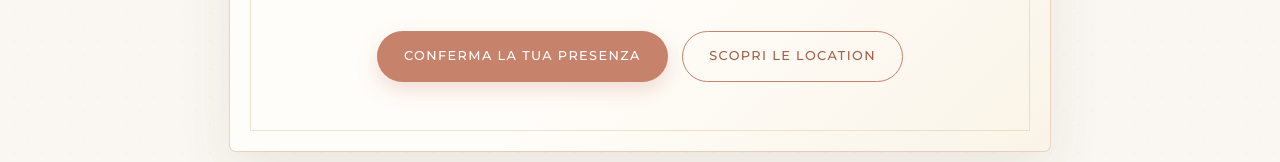
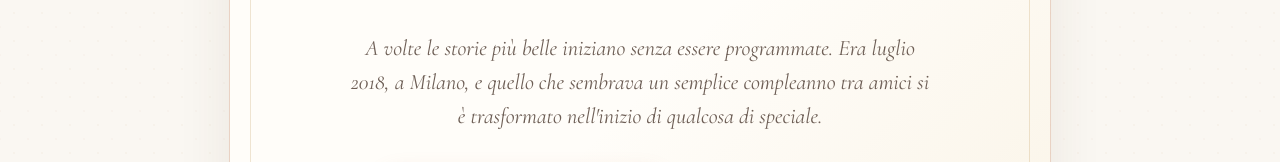
Before and after one commit to imerioSp/MatrimonioImerioMarilena, a plain HTML site: page index.html in a window 1280 px wide. Shown: the part 757-919 px from the top of the page. Drawn offline with nearby package versions, Linux system fonts and the light colour scheme; a web font is replaced by a local one.

Commit message:
Aggiunta frase storia sotto il countdown

```diff
--- a/css/style.css
+++ b/css/style.css
@@ -1150,3 +1150,13 @@ input:focus, select:focus, textarea:focus {
     margin: 0.08em 0;
   }
 }
+
+.hero-story {
+  font-family: var(--font-display);
+  font-style: italic;
+  font-size: clamp(1.15rem, 2.5vw, 1.38rem);
+  line-height: 1.55;
+  color: var(--ink-muted);
+  max-width: 580px;
+  margin: 0 auto 2rem;
+}
--- a/index.html
+++ b/index.html
@@ -116,6 +116,10 @@
               <span class="count-label">Secondi</span>
             </div>
           </div>
+
+          <p class="hero-story">
+            A volte le storie più belle iniziano senza essere programmate. Era luglio 2018, a Milano, e quello che sembrava un semplice compleanno tra amici si è trasformato nell'inizio di qualcosa di speciale.
+          </p>
 
           <div class="hero-actions">
             <a href="#rsvp" class="btn btn-primary">Conferma la tua presenza</a>
```
